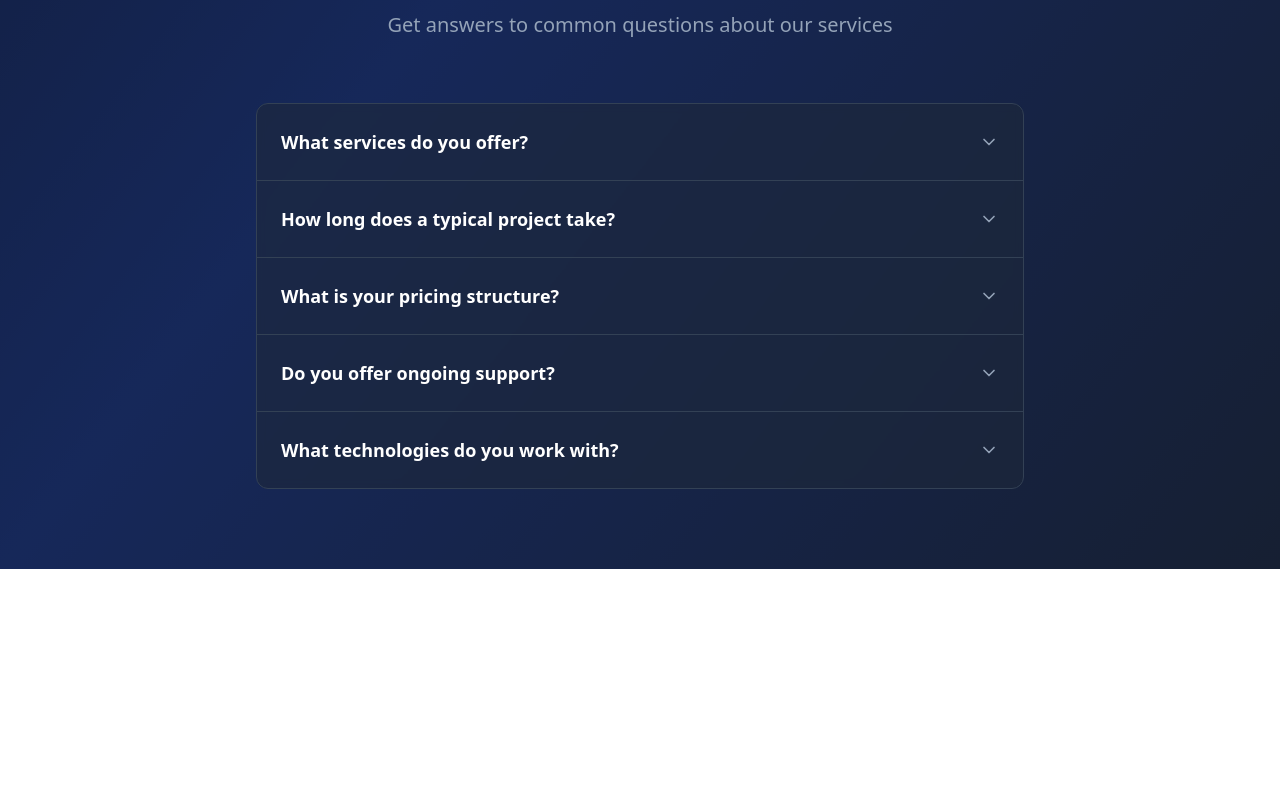
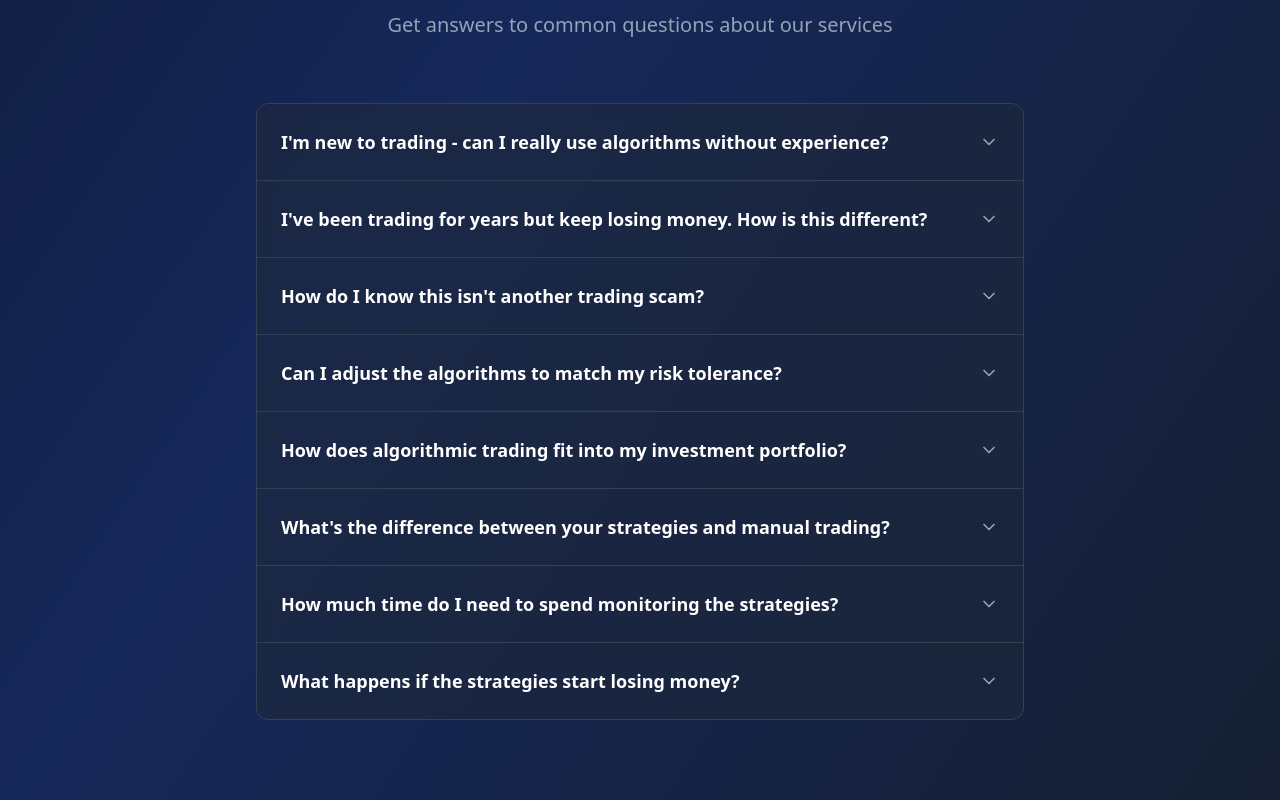
Before and after one commit to mike-edify/good-hands-trading, a React (Vite) app: page / in a window 1280 px wide. Shown: the part 1155-1955 px from the top of the page. Before the commit the page ends 1724 px from the top, so only its background shows below. Built offline with nearby package versions, Linux system fonts and the light colour scheme.

Commit message:
content: faqs

```diff
--- a/src/content.js
+++ b/src/content.js
@@ -51,28 +51,48 @@ export const siteContent = {
     // FAQ data - replace with your actual content
     faqData: [
       {
-        question: "What services do you offer?",
-        answer: "Add your detailed answer here about the services you provide.",
+        question:
+          "I'm new to trading - can I really use algorithms without experience?",
+        answer:
+          "Absolutely! Our trading strategies are pre-built binary files that install directly into your NinjaTrader platform. You don't need to understand charts, indicators, or market patterns - the strategy does that work. Simply install the file, configure your risk settings, and let the system trade professionally on your behalf. It's like having an expert trader's strategy running on your own platform, with full control over your funds and execution.",
       },
       {
-        question: "How long does a typical project take?",
+        question:
+          "I've been trading for years but keep losing money. How is this different?",
         answer:
-          "Add your detailed answer here about project timelines and delivery expectations.",
+          "Emotional trading is the #1 reason experienced traders lose money - fear, greed, and impulse decisions destroy even good strategies. Our NinjaTrader strategies eliminate emotions entirely, executing trades based purely on data and proven logic. You install the binary file on your own platform, so you maintain complete control while removing the emotional element. Many clients were profitable on paper but struggled with execution - automated strategies solve that problem.",
       },
       {
-        question: "What is your pricing structure?",
+        question: "How do I know this isn't another trading scam?",
         answer:
-          "Add your detailed answer here about your pricing model and payment terms.",
+          "We understand your skepticism - the trading industry has many bad actors. Unlike services that want access to your funds, you install our strategies on YOUR NinjaTrader platform with YOUR broker account. We never touch your money or have access to your accounts. You get the actual binary strategy files, maintain full control, and can turn them on or off anytime. We provide transparent performance data and realistic expectations - no get-rich-quick promises.",
       },
       {
-        question: "Do you offer ongoing support?",
+        question: "Can I adjust the algorithms to match my risk tolerance?",
         answer:
-          "Add your detailed answer here about maintenance and support services.",
+          "Yes! Each NinjaTrader strategy comes with customizable parameters. You can adjust position sizes, risk levels, stop-losses, profit targets, and trading hours directly within NinjaTrader. Conservative traders can set lower risk parameters for steady gains, while aggressive traders can increase position sizes. Since it's running on your platform, you have complete control over every aspect of the strategy's behavior.",
       },
       {
-        question: "What technologies do you work with?",
+        question:
+          "How does algorithmic trading fit into my investment portfolio?",
         answer:
-          "Add your detailed answer here about your technical expertise and preferred tools.",
+          "Our NinjaTrader strategies serve as an excellent active trading component alongside traditional investments. While your long-term investments grow steadily, these strategies can generate more frequent returns from market movements. Many clients allocate 5-20% of their trading capital to automated strategies, providing active income while maintaining their other investments. Since you control everything through your own platform, it integrates seamlessly with your existing trading approach.",
+      },
+      {
+        question:
+          "What's the difference between your strategies and manual trading?",
+        answer:
+          "Our NinjaTrader strategies execute the same logic a professional trader would use, but without human limitations. They analyze market data continuously, never get tired or emotional, and execute trades precisely according to the programmed rules. You get professional-level trading strategies running on your own platform, with none of the psychological challenges that cause manual trading failures. It's like having a disciplined expert trader who never deviates from the plan.",
+      },
+      {
+        question: "How much time do I need to spend monitoring the strategies?",
+        answer:
+          "One of the biggest benefits is the time freedom - most clients check their NinjaTrader platform for just 5-10 minutes daily. The strategies handle all the monitoring, analysis, and execution automatically. You can review performance, adjust parameters if needed, and manage your account, but there's no need to watch charts or stress about market movements. It's your platform, your control, but automated execution.",
+      },
+      {
+        question: "What happens if the strategies start losing money?",
+        answer:
+          "All trading involves risk, and strategies will have losing periods - this is normal and expected. However, since you're running the strategies on your own NinjaTrader platform, you maintain complete control. You can pause, stop, or modify any strategy instantly. The strategies include built-in risk management features, and you can adjust stop-losses and position sizing at any time. We provide detailed performance data so you can make informed decisions about when to continue, adjust, or pause the strategies.",
       },
     ],
   },
```
